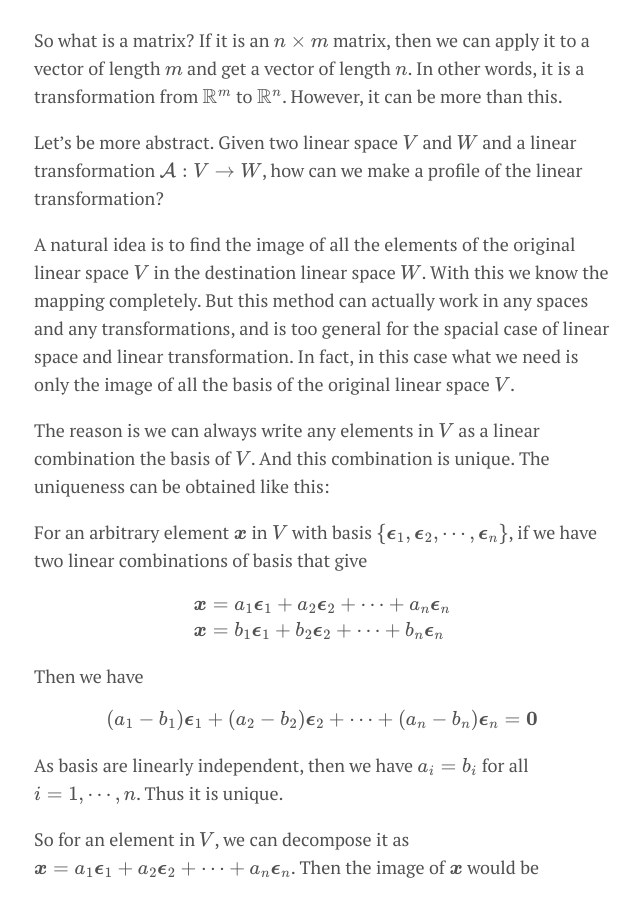
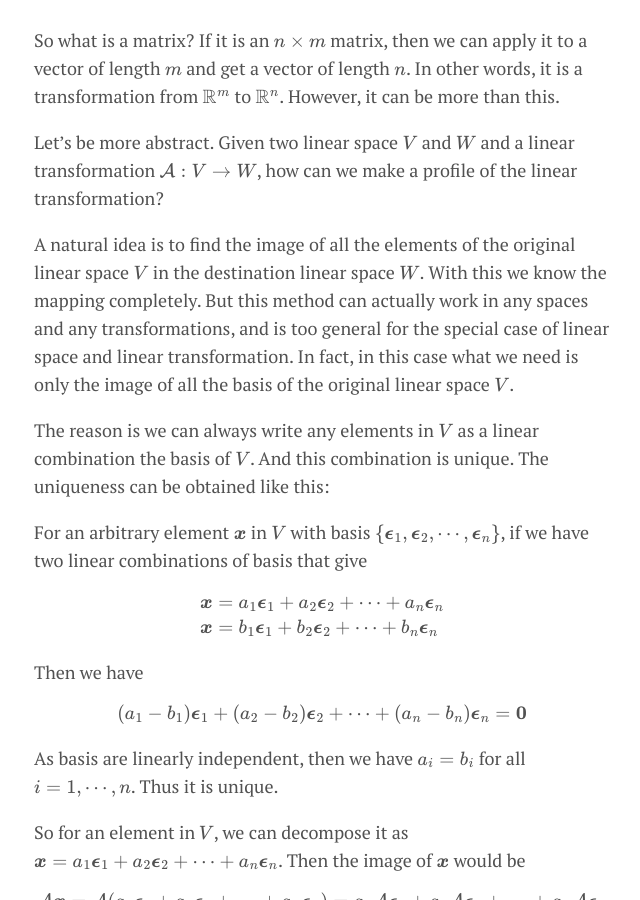
Before and after one commit to fanne-stat/fanne-stat.github.io, a Jekyll site: the page built from _posts/2017-02-02-From-Rank-of-Matrix.md, in a window 1280 px wide and 900 px high, scrolled down 490 px. Shown: the whole window, without its empty margins (318-958 px from the left). Built offline with Jekyll 4.4.1, drawn with Linux system fonts in a browser that asks for light colours; nearby versions of some CDN libraries; formulas are drawn with MathJax 3; some of the changed text lies outside the part shown.

Commit message:
adjust the font size of math, corrected a typo

```diff
--- a/_includes/head.html
+++ b/_includes/head.html
@@ -21,18 +21,28 @@
   <script type="text/x-mathjax-config">
  MathJax.Hub.Config({tex2jax: {inlineMath: [['$','$'], ['\\(','\\)']]}});
   </script>
+
   <script type="text/x-mathjax-config">
 MathJax.Hub.Config({
   TeX: { equationNumbers: { autoNumber: "AMS" } }
 });
+  </script>
 
-  </script>
+  <script type="text/x-mathjax-config">
+MathJax.Hub.Config({
+  CommonHTML: {
+    scale: 95
+  }
+});
+</script>
+
+
+  <!--<script type="text/javascript" async
+   src="https://cdn.mathjax.org/mathjax/latest/MathJax.js?config=TeX-AMS-MML_HTMLorMML">
+</script> -->
   <script type="text/javascript" async
-   src="https://cdn.mathjax.org/mathjax/latest/MathJax.js?config=TeX-AMS-MML_HTMLorMML">
+ src="https://cdn.mathjax.org/mathjax/latest/MathJax.js?config=TeX-AMS_CHTML">
 </script>
-<!--   <script type="text/javascript" async
- src="https://cdn.mathjax.org/mathjax/latest/MathJax.js?config=TeX-AMS_CHTML">
-</script> -->
 
   {% include google_analytics.html %}
 
--- a/_posts/2017-02-02-From-Rank-of-Matrix.md
+++ b/_posts/2017-02-02-From-Rank-of-Matrix.md
@@ -19,7 +19,7 @@ So what is a matrix? If it is an $n\times m$ matrix, then we can apply it to a v
 
 Let's be more abstract. Given two linear space $V$ and $W$ and a linear transformation $\mathcal{A}: V \to W$, how can we make a profile of the linear transformation?
 
-A natural idea is to find the image of all the elements of the original linear space $V$ in the destination linear space $W$. With this we know the mapping completely. But this method can actually work in any spaces and any transformations, and is too general for the spacial case of linear space and linear transformation. In fact, in this case what we need is only the image of all the basis of the original linear space $V$.
+A natural idea is to find the image of all the elements of the original linear space $V$ in the destination linear space $W$. With this we know the mapping completely. But this method can actually work in any spaces and any transformations, and is too general for the special case of linear space and linear transformation. In fact, in this case what we need is only the image of all the basis of the original linear space $V$.
 
 The reason is we can always write any elements in $V$ as a linear combination the basis of $V$. And this combination is unique. The uniqueness can be obtained like this:
 
@@ -119,7 +119,10 @@ Then assume the basis of $\mathcal{A}^{-1}(\boldsymbol{0})$ is $\\{\boldsymbol{\
 
  Let $l_1 \boldsymbol{\epsilon}_1 + l_2 \boldsymbol{\epsilon}_2 + \cdots + l_m \boldsymbol{\epsilon}_m = \boldsymbol{0}$.
  Applying $\mathcal{A}$ to both sides,
- we have $l_1 \mathcal{A} \boldsymbol{\epsilon}_1 + \cdots + l_r \mathcal{A} \boldsymbol{\epsilon}_r + l\_{r+1} \mathcal{A} \boldsymbol{\epsilon}\_{r+1}+ \cdots + l_m \mathcal{A} \boldsymbol{\epsilon}_m = l_1 \boldsymbol{\eta}_1 + \cdots + l_r \boldsymbol{\eta}_r = \boldsymbol{0}$.
+ we have
+
+ $$l_1 \mathcal{A} \boldsymbol{\epsilon}_1 + \cdots + l_r \mathcal{A} \boldsymbol{\epsilon}_r + l\_{r+1} \mathcal{A} \boldsymbol{\epsilon}\_{r+1}+ \cdots + l_m \mathcal{A} \boldsymbol{\epsilon}_m = l_1 \boldsymbol{\eta}_1 + \cdots + l_r \boldsymbol{\eta}_r = \boldsymbol{0}$$
+
  As $\\{\boldsymbol{\eta}_1, \cdots , \boldsymbol{\eta}_r\\}$ are linearly independent, then we have $l_1 = \cdots = l_r = 0$. Thus $l\_{r+1} \boldsymbol{\epsilon}\_{r+1} + \cdots + l_m \boldsymbol{\epsilon}_m = \boldsymbol{0}$. Again, $\\{\boldsymbol{\epsilon}\_{r+1}, \cdots, \boldsymbol{\epsilon}_m\\}$ are linearly independent, then we have $l\_{r+1} = \cdots = l_m = 0$. Hence from $l_1 \boldsymbol{\epsilon}_1 + \cdots + l_m \boldsymbol{\epsilon}_m = \boldsymbol{0}$ we get $l_1 = \cdots = l_m = 0$. Thus $\\{\boldsymbol{\epsilon}_1 ,\cdots , \boldsymbol{\epsilon}_m\\}$ are linearly independent.
 
  We then prove any $\boldsymbol{v} \in V$ can be written as linear combination of $\\{\boldsymbol{\epsilon}_1, \cdots, \boldsymbol{\epsilon}_m\\}$.
```
